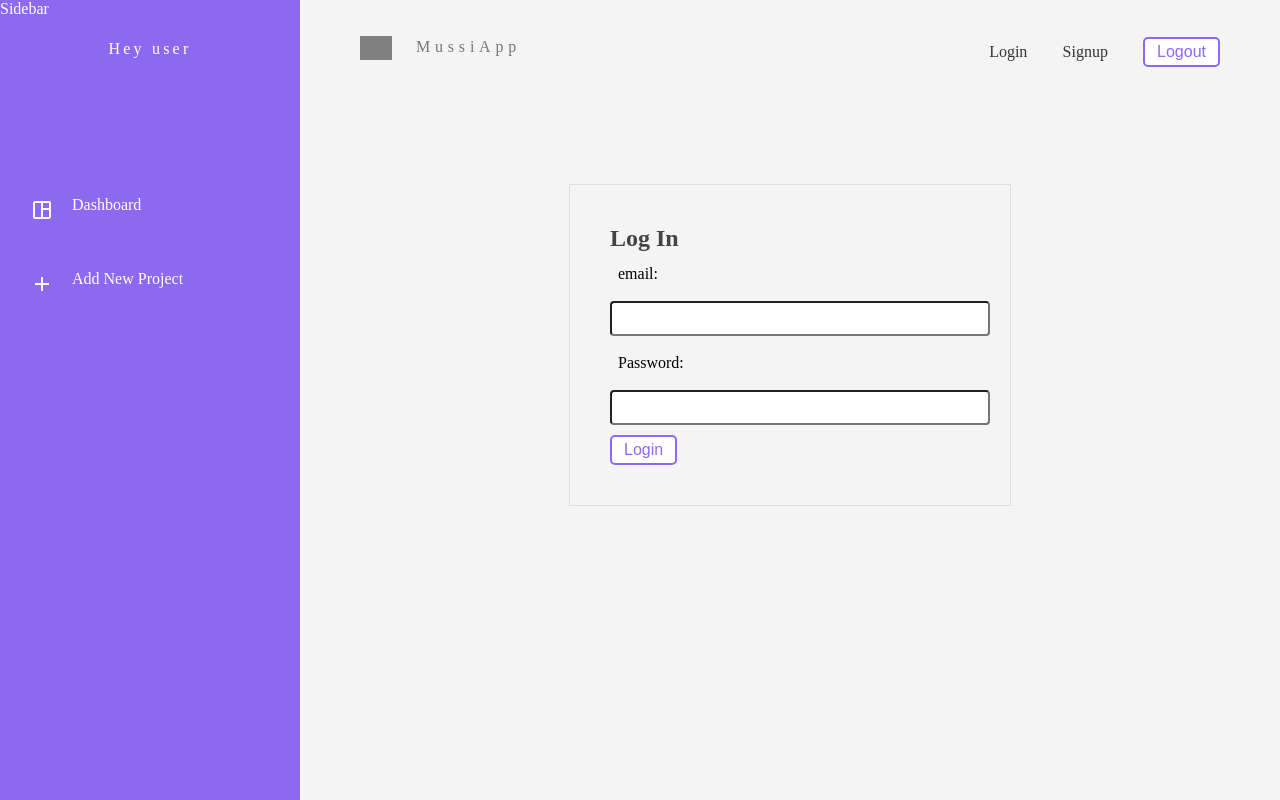
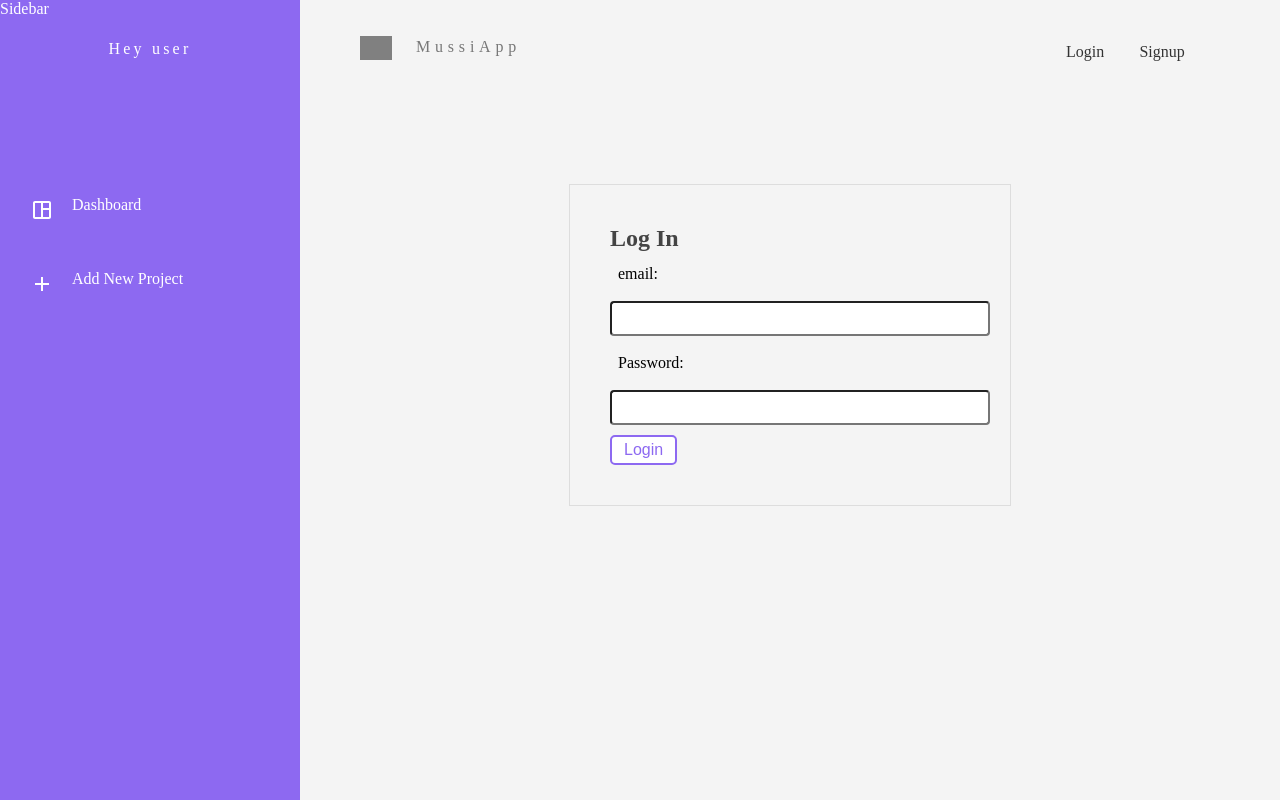
Before and after one commit to kalamanman/mussiapp, a React (Vite) app in the folder mussiapp/: page /login in a window 1280 px wide. Built offline with nearby package versions, Linux system fonts and the light colour scheme; no server answers; grey boxes are pictures that could not be loaded.

Commit message:
Added conditional rendering to Navbar

```diff
--- a/mussiapp/src/components/navbar/Navbar.jsx
+++ b/mussiapp/src/components/navbar/Navbar.jsx
@@ -19,10 +19,12 @@ const Navbar = () => {
             <li><Link to ='/login'>Login</Link></li>
             <li><Link to ='/signup'>Signup</Link></li>
             </>)}
+            {user && (
             <li>
              {!isPending && <button className="btn"onClick={logout}>Logout</button>}
              {isPending && <button className="btn"  disabled>Login out ...</button>}
               </li>
+              )}
         </ul>
     </div>
   )
```
